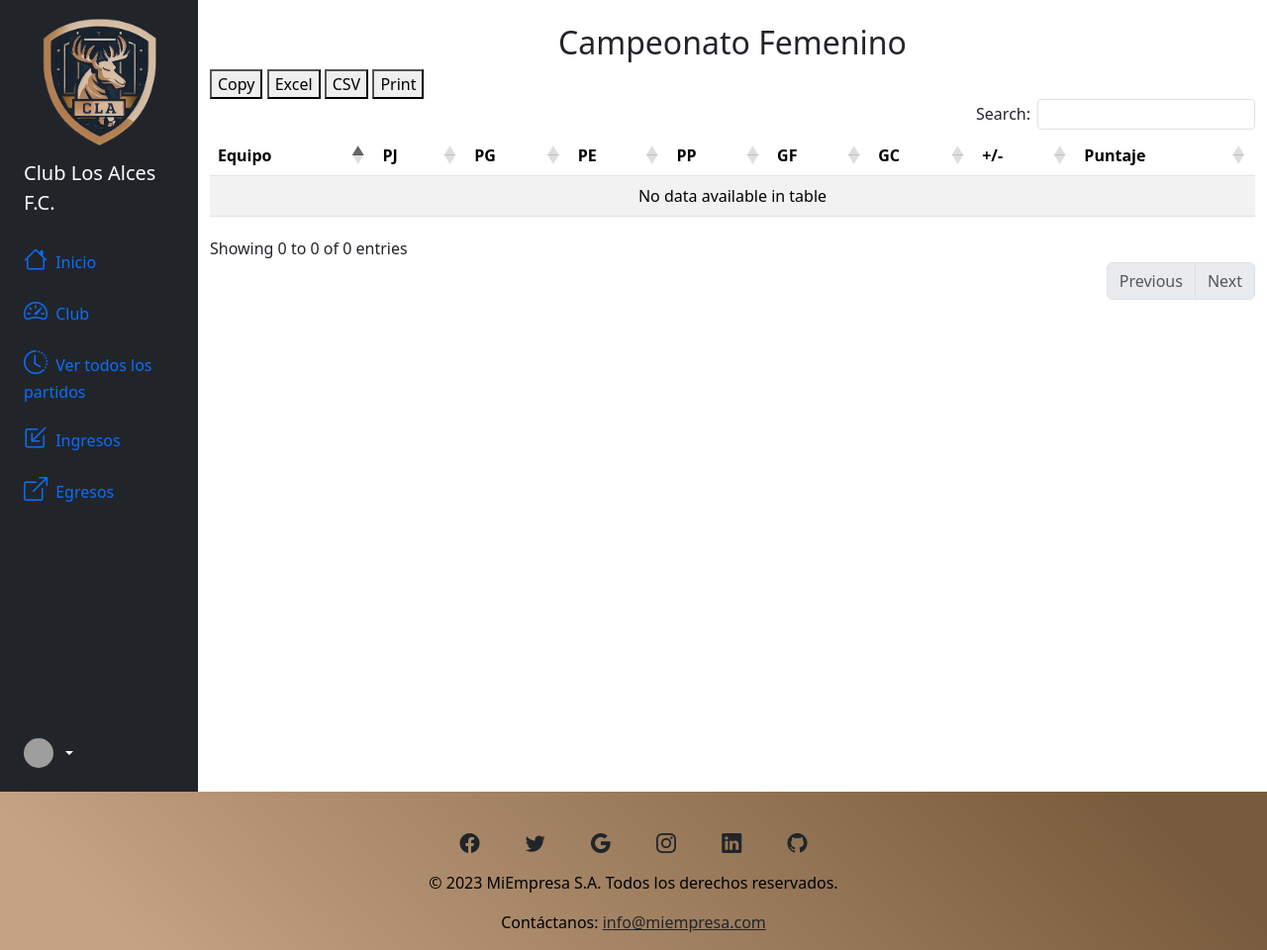
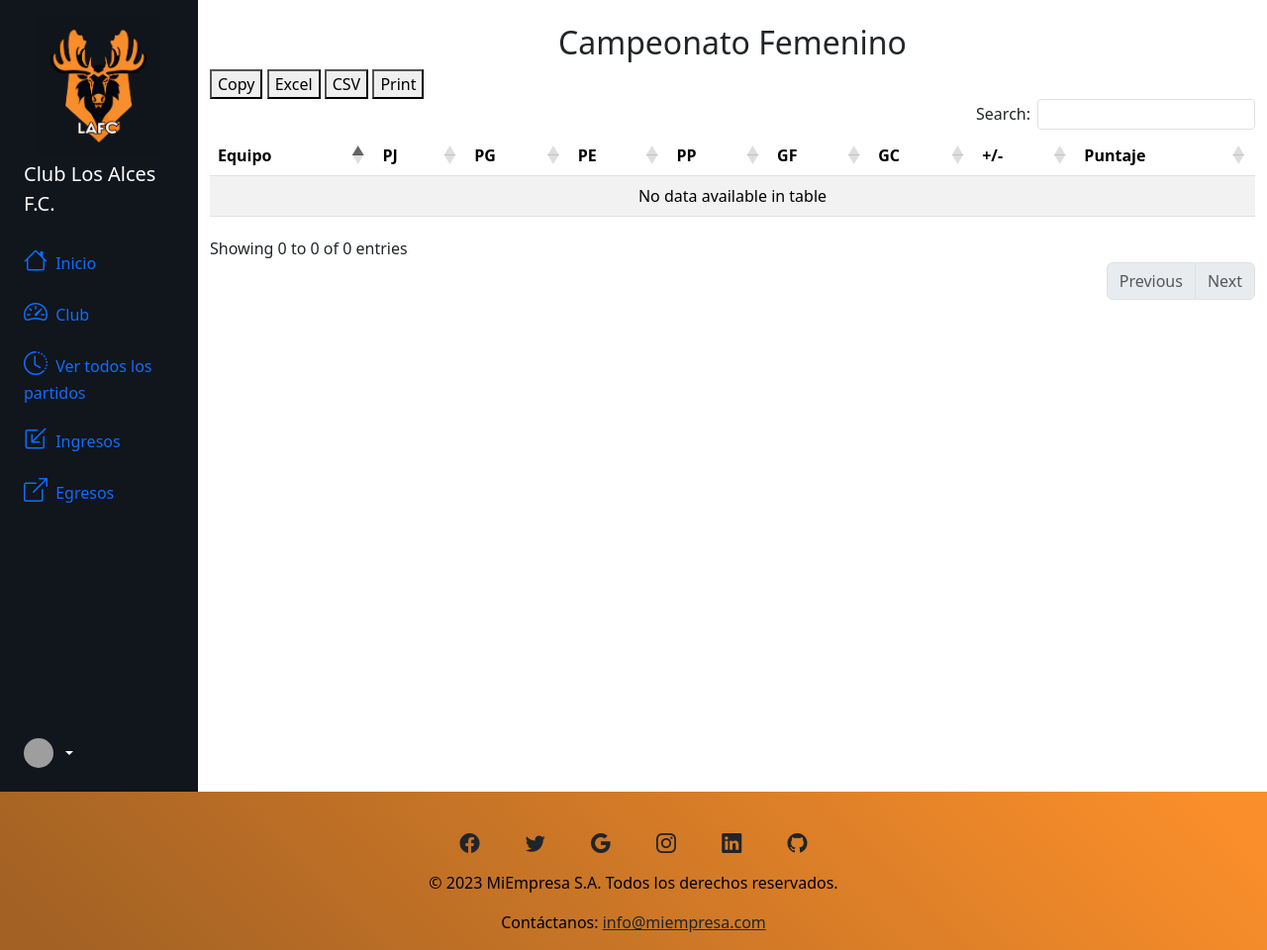
Before and after one commit to RicardoGarridoC/PortafolioCI, a CodeIgniter 4 app: the page made by app/Views/direccion/direccion_ver_campeonatos.php in a window 1280 px wide. Shown: the whole page at 99% size. Run offline with PHP 8.4 and a stand-in for CodeIgniter, Linux system fonts and the light colour scheme; the template is opened without the code that fills it, so the values that code supplies are empty; some libraries are stand-ins or nearby versions; grey boxes are pictures that could not be loaded.

Commit message:
Probando colores e imagenes nuevas

```diff
--- a/app/Views/home/home.php
+++ b/app/Views/home/home.php
@@ -7,7 +7,7 @@
 
         .match-section,
         .championship-table {
-            background-color: #222;
+            background-color: #11151C;
             padding: 20px;
             margin-bottom: 20px;
         }
@@ -20,7 +20,7 @@
         }
 
         .probando {
-            background-color: #222;
+            background-color: #11151C;
             padding: 20px;
             margin-bottom: 20px;
         }
--- a/app/Views/layout/direccion_template.php
+++ b/app/Views/layout/direccion_template.php
@@ -25,7 +25,7 @@
 <body>
     <div class="container-fluid">
         <div class="row flex-nowrap">
-            <aside class="col-12 col-sm-2 col-xl-2 px-sm-2 px-0 bg-dark my-class">
+            <aside class="col-12 col-sm-2 col-xl-2 px-sm-2 px-0 my-class">
                 <div class="d-flex flex-column align-items-center align-items-sm-start px-3 pt-2 text-white min-vh-100">
                     <a  href="<?php echo base_url('DireccionHome'); ?>">
                         <img src="<?= base_url() ?>/public/images/losalces.png" class="img-fluid" alt="Image description">
--- a/app/Views/layout/equipotecnico_template.php
+++ b/app/Views/layout/equipotecnico_template.php
@@ -22,7 +22,7 @@
 <body>
     <div class="container-fluid">
         <div class="row flex-nowrap">
-            <aside class="col-12 col-sm-2 col-xl-2 px-sm-2 px-0 bg-dark my-class">
+            <aside class="col-12 col-sm-2 col-xl-2 px-sm-2 px-0 my-class">
                 <div class="d-flex flex-column align-items-center align-items-sm-start px-3 pt-2 text-white min-vh-100">
                     <a href="<?php echo base_url('InicioEquipoTecnico'); ?>">
                         <img src="<?= base_url()?>/public/images/losalces.png" class="img-fluid" alt="Image description">
--- a/app/Views/layout/jugador_template.php
+++ b/app/Views/layout/jugador_template.php
@@ -22,7 +22,7 @@
 <body>
     <div class="container-fluid">
         <div class="row flex-nowrap">
-            <aside class="col-12 col-sm-2 col-xl-2 px-sm-2 px-0 bg-dark my-class">
+            <aside class="col-12 col-sm-2 col-xl-2 px-sm-2 px-0 my-class">
                 <div class="d-flex flex-column align-items-center align-items-sm-start px-3 pt-2 text-white min-vh-100">
                     <a href="<?php echo base_url('InicioJugador'); ?>">
                         <img src="<?= base_url()?>/public/images/losalces.png" class="img-fluid" alt="Image description">
--- a/app/Views/layout/sidebarsocio.php
+++ b/app/Views/layout/sidebarsocio.php
@@ -25,7 +25,7 @@
 <body>
     <div class="container-fluid">
         <div class="row flex-nowrap">
-            <aside class="col-12 col-sm-2 col-xl-2 px-sm-2 px-0 bg-dark my-class">
+            <aside class="col-12 col-sm-2 col-xl-2 px-sm-2 px-0 my-class">
                 <div class="d-flex flex-column align-items-center align-items-sm-start px-3 pt-2 text-white min-vh-100">
                     <a href="<?php echo base_url('InicioSocios'); ?>">
                         <img src="<?= base_url() ?>/public/images/losalces.png" class="img-fluid" alt="Image description">
--- a/app/Views/templates/footer.php
+++ b/app/Views/templates/footer.php
@@ -18,8 +18,8 @@
     footer {
       width: 100%;
       text-align: center;
-      background-color: #111;
-      color: white;
+      background: linear-gradient(45deg, #c13b1d 5%, #fa8e2a 95%);
+      color: black;
       padding: 20px;
       position: fixed;
       bottom: 0;
--- a/app/Views/templates/header.php
+++ b/app/Views/templates/header.php
@@ -14,7 +14,7 @@
         }
 
         .navbar {
-            background-color: #212121;
+            background-color: #11151C;
             top: 0;
             z-index: 100;
         }
--- a/public/css/sidebar_socio.css
+++ b/public/css/sidebar_socio.css
@@ -6,11 +6,12 @@
     width: 200px; /* Adjust the width according to your needs */
     z-index: 1; /* Ensure the sidebar stays on top of other content */
     transition: all 0.2s ease-in-out; /* Add a transition effect when the sidebar changes position */
+    background-color: #11151C;
 }
 
 footer {
     height: 160px; /* Adjust to your desired height */
-    background: linear-gradient(45deg, #c4a283 10%, #795c3d 90%);
+    background: linear-gradient(45deg, #a36224 5%, #fa8e2a 95%);
     bottom: 0;
     z-index: 999;
 }
```
Also changed, not shown: public/images/losalces.png.
